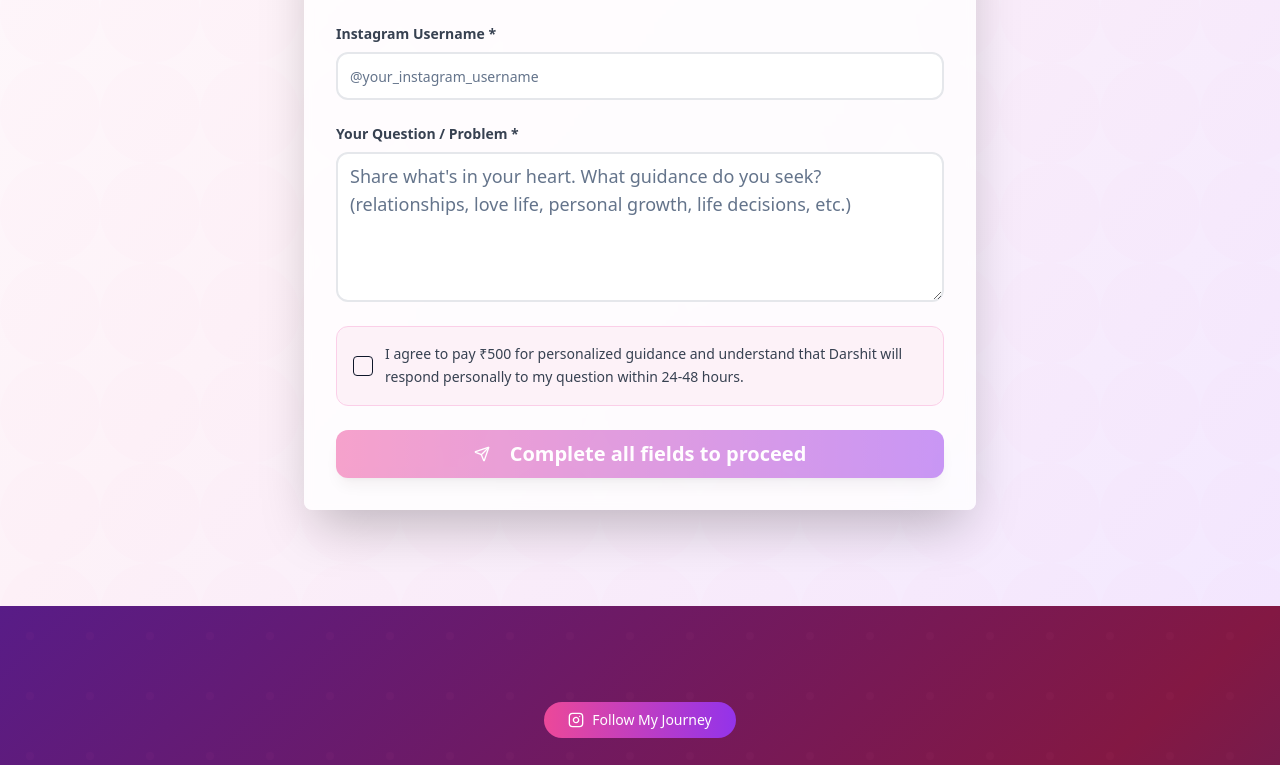
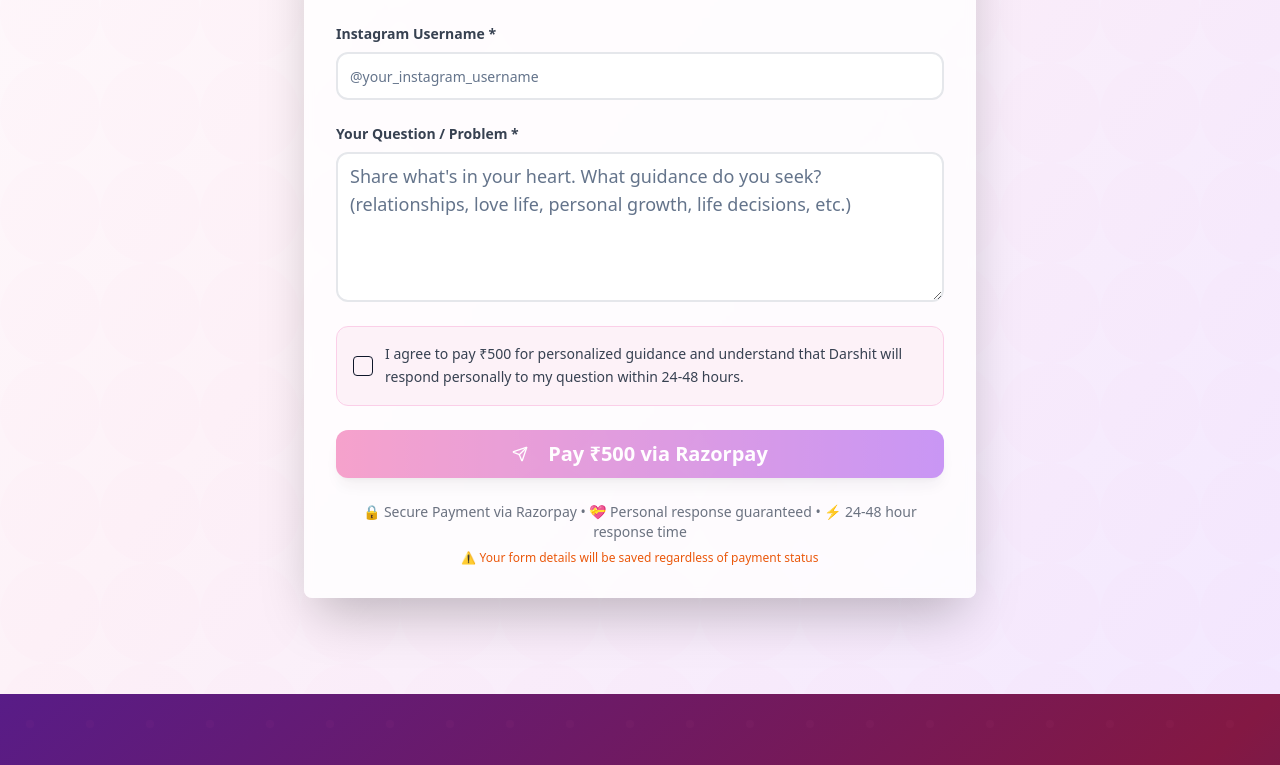
Before and after one commit to Sarthak1315/darshit-love-guidance-hub-20, a React (Vite) app: page / in a window 1280 px wide. Shown: the part 2932-3697 px from the top of the page. Built offline with nearby package versions, Linux system fonts and the light colour scheme.

Commit message:
Reverted to commit 7f5c24eb8f19680e0ea7aefb0a5e19b360ffaeb1

```diff
--- a/src/components/CTAForm.tsx
+++ b/src/components/CTAForm.tsx
@@ -1,8 +1,9 @@
-
 import { Card, CardContent, CardDescription, CardHeader, CardTitle } from "@/components/ui/card";
 import { Sparkles } from "lucide-react";
 import { useState } from "react";
-import { validateForm } from "@/utils/formValidation";
+import { useToast } from "@/hooks/use-toast";
+import { usePaymentHandler } from "@/hooks/usePaymentHandler";
+import { validateForm, validatePaymentForm } from "@/utils/formValidation";
 import PaymentForm from "./PaymentForm";
 import CTAFormHeader from "./CTAFormHeader";
 
@@ -13,12 +14,37 @@ const CTAForm = () => {
   const [mobile, setMobile] = useState("");
   const [instagram, setInstagram] = useState("");
   const [question, setQuestion] = useState("");
+  const { toast } = useToast();
+  const { handlePayment, loading } = usePaymentHandler();
 
   const isFormValid = validateForm(fullName, email, mobile, instagram, question, agreed);
 
-  const onSubmit = () => {
-    // This is no longer needed as we're using Razorpay payment button
-    console.log('Form data:', { fullName, email, mobile, instagram, question });
+  const onSubmit = async () => {
+    const paymentData = { fullName, email, mobile, instagram, question, agreed };
+    const validation = validatePaymentForm(paymentData);
+
+    if (!validation.isValid) {
+      toast({
+        title: "Missing Information",
+        description: validation.message,
+        variant: "destructive",
+      });
+      return;
+    }
+
+    try {
+      await handlePayment({ fullName, email, mobile, instagram, question });
+
+      // Reset form on successful payment
+      setFullName("");
+      setEmail("");
+      setMobile("");
+      setInstagram("");
+      setQuestion("");
+      setAgreed(false);
+    } catch (error) {
+      console.error('Payment submission error:', error);
+    }
   };
 
   return (
@@ -59,7 +85,7 @@ const CTAForm = () => {
                 setQuestion={setQuestion}
                 agreed={agreed}
                 setAgreed={setAgreed}
-                loading={false}
+                loading={loading}
                 onSubmit={onSubmit}
                 isFormValid={isFormValid}
               />
--- a/src/components/PaymentForm.tsx
+++ b/src/components/PaymentForm.tsx
@@ -4,7 +4,6 @@ import { Textarea } from "@/components/ui/textarea";
 import { Checkbox } from "@/components/ui/checkbox";
 import { Button } from "@/components/ui/button";
 import { Send } from "lucide-react";
-import { useEffect, useRef } from "react";
 
 interface PaymentFormProps {
   fullName: string;
@@ -41,28 +40,12 @@ const PaymentForm = ({
   onSubmit,
   isFormValid
 }: PaymentFormProps) => {
-  const paymentButtonRef = useRef<HTMLDivElement>(null);
-
   const handleCheckboxChange = (checked: boolean | "indeterminate") => {
     setAgreed(checked === true);
   };
 
-  useEffect(() => {
-    // Load Razorpay payment button script when form is valid
-    if (isFormValid && paymentButtonRef.current) {
-      const script = document.createElement('script');
-      script.src = 'https://checkout.razorpay.com/v1/payment-button.js';
-      script.setAttribute('data-payment_button_id', 'pl_Qh0yf65kkgJLE5');
-      script.async = true;
-
-      // Clear previous script if any
-      paymentButtonRef.current.innerHTML = '';
-      paymentButtonRef.current.appendChild(script);
-    }
-  }, [isFormValid]);
-
   return (
-    <div className="space-y-6">
+    <form className="space-y-6" onSubmit={(e) => e.preventDefault()}>
       <div className="space-y-2">
         <label className="block text-sm font-semibold text-gray-700">Full Name *</label>
         <Input
@@ -138,27 +121,23 @@ const PaymentForm = ({
         </label>
       </div>
 
-      {isFormValid ? (
-        <div className="w-full">
-          <div ref={paymentButtonRef} className="w-full flex justify-center"></div>
+      <Button
+        className="w-full bg-gradient-to-r from-pink-500 to-purple-600 hover:from-pink-600 hover:to-purple-700 text-white py-6 rounded-xl text-xl font-bold shadow-lg hover:shadow-xl transition-all duration-300 transform hover:scale-105 disabled:opacity-50 disabled:cursor-not-allowed"
+        disabled={!isFormValid || loading}
+        onClick={onSubmit}
+        type="button"
+      >
+        <Send className="w-6 h-6 mr-3" />
+        {loading ? "Processing..." : "Pay ₹500 via Razorpay"}
+      </Button>
+
       <div className="text-center text-sm text-gray-500 mt-4">
         <p>🔒 Secure Payment via Razorpay • 💝 Personal response guaranteed • ⚡ 24-48 hour response time</p>
         <p className="mt-2 text-xs text-orange-600">
           ⚠️ Your form details will be saved regardless of payment status
         </p>
       </div>
-        </div>
-      ) : (
-        <Button
-          className="w-full bg-gradient-to-r from-pink-500 to-purple-600 hover:from-pink-600 hover:to-purple-700 text-white py-6 rounded-xl text-xl font-bold shadow-lg hover:shadow-xl transition-all duration-300 transform hover:scale-105 disabled:opacity-50 disabled:cursor-not-allowed"
-          disabled={true}
-          type="button"
-        >
-          <Send className="w-6 h-6 mr-3" />
-          Complete all fields to proceed
-        </Button>
-      )}
-    </div>
+    </form>
   );
 };
 
```
Lines whose indentation alone changed are shown as unchanged.
